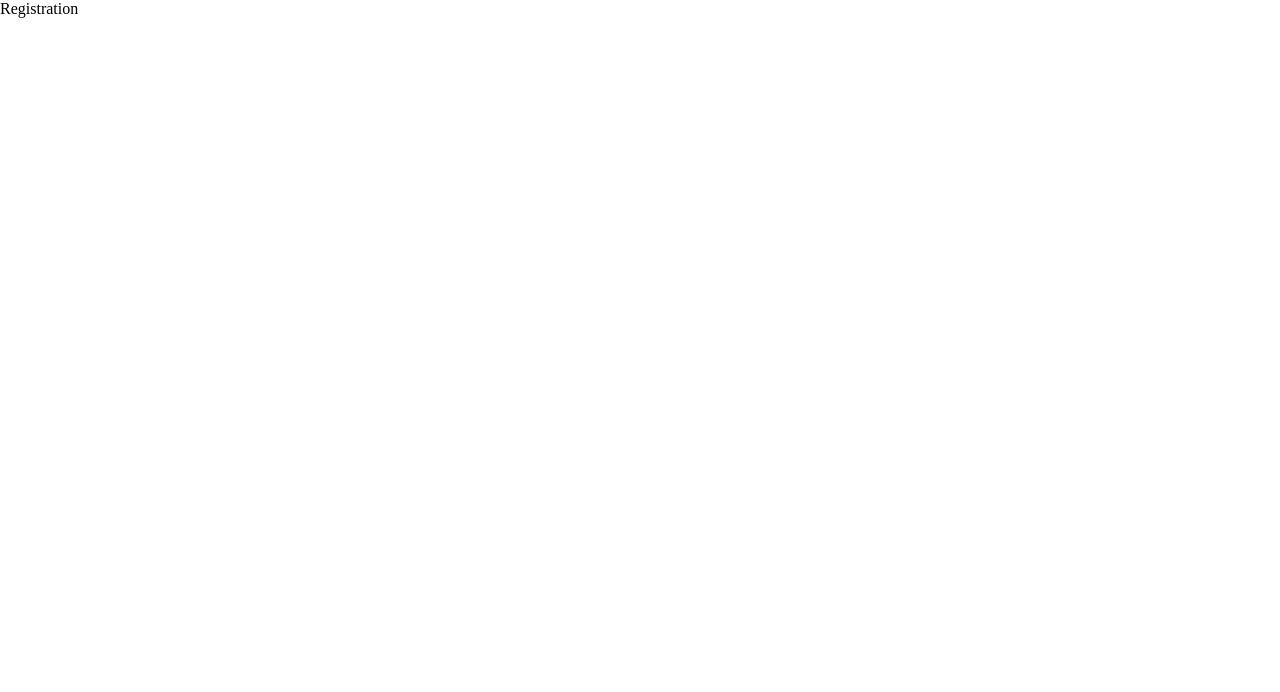
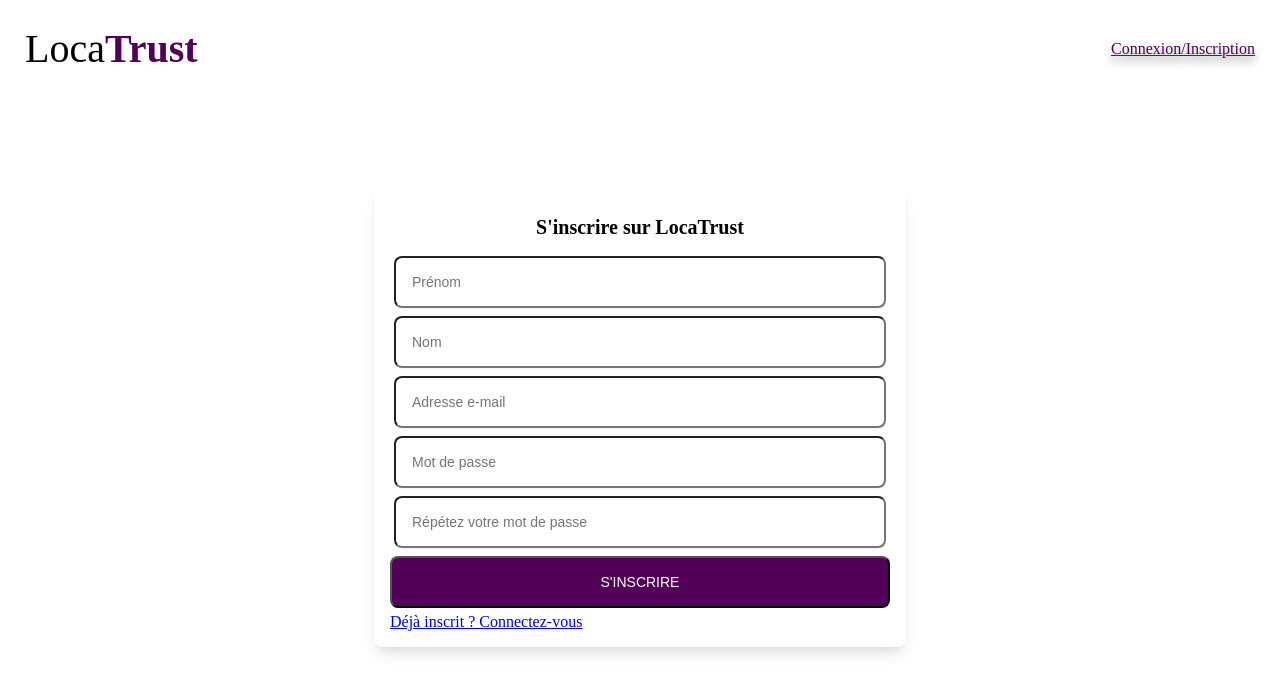
Before and after one commit to ccphung/LocaTrust, a React (Create React App) app in the folder front/: page /registration in a window 1280 px wide. Shown: the top 692 px of the page. Built offline with nearby package versions, Linux system fonts and the light colour scheme; the HTML template or start-up script is replaced by a standard one.

Commit message:
create pages

```diff
--- a/front/src/components/Nav.jsx
+++ b/front/src/components/Nav.jsx
@@ -26,7 +26,7 @@
   color: #520058;
   font-weight: bold;
 `
-const NavMenu = styled.div`
+const NavMenu = styled.a`
   color: #520058;
   cursor: pointer;
   text-shadow: 0px 5px 10px gray;
@@ -43,7 +43,7 @@
       <LogoContainer href="/" visibility={`${homeUrl === "/" ? "hidden" : "visibile"}`}>
           <LogoLoca>Loca</LogoLoca><LogoTrust>Trust</LogoTrust>
       </LogoContainer>
-      <NavMenu>Connexion/Inscription</NavMenu>
+      <NavMenu href='/registration'>Connexion/Inscription</NavMenu>
     </NavContainer>
   )
 }
--- a/front/src/pages/Login.jsx
+++ b/front/src/pages/Login.jsx
@@ -1,8 +1,104 @@
 import React from 'react'
+import styled from 'styled-components'
+import Nav from '../components/Nav'
+
+const LoginContainer = styled.div`
+  display:flex;
+  justify-content:center;
+  align-items:center;
+  height:80vh;
+`
+
+const LoginForm = styled.form`
+  background-color: #fff;
+  display: flex;
+  flex-direction: column;
+  padding: 1rem;
+  width: 500px;
+  max-width: 1024px;
+  border-radius: 0.5rem;
+  box-shadow: 0 10px 15px -3px rgba(0, 0, 0, 0.1), 0 4px 6px -2px rgba(0, 0, 0, 0.05);
+`
+
+const LoginTitle = styled.h1`
+  font-size: 1.25rem;
+  font-weight: 600;
+  text-align: center;
+  color: #000;
+`
+
+const LoginInputContainer = styled.div`
+  display:flex;
+  flex-direction: column;
+`
+
+const LoginInput = styled.input`
+  background-color: #fff;
+  padding: 1rem;
+  margin: 0.25rem;
+  font-size: 0.875rem;
+  line-height: 1rem;
+  border-radius: 0.5rem;
+  box-shadow: 0 1px 2px 0 rgba(0, 0, 0, 0.05);
+`
+
+const LoginButton = styled.button`
+  display: block;
+  padding: 1rem;
+  margin: 0.25rem 0.25rem 0 0;
+  background-color: #520058;
+  color: #ffffff;
+  font-size: 0.875rem;
+  line-height: 1rem;
+  font-weight: 500;
+  width: 100%;
+  border-radius: 0.5rem;
+  text-transform: uppercase;
+  cursor: pointer;
+
+    &:hover{
+    background:#52005899;
+  }
+`;
+
+const LoginLinkWrapper = styled.div`
+  display:flex;
+  justify-content: space-between;
+`;
+
+
+const LoginLink = styled.a`
+  margin-top: 5px;
+  cursor:pointer;
+  text-decoration: underline;
+
+  &:hover{
+    color:#520058;
+  }
+`
+
 
 function Login() {
   return (
-    <div>Login</div>
+    <>
+      <Nav />
+      <LoginContainer>
+          <LoginForm>
+              <LoginTitle>
+                  Bienvenue sur LocaTrust
+              </LoginTitle>
+              <LoginInputContainer>
+                <LoginInput type="email" name="email" id="email" placeholder="Adresse e-mail"/>
+                <LoginInput type="password" name="password" id="password" placeholder="Mot de passe"/>
+              </LoginInputContainer>
+              <LoginButton type="submit" method="POST" >Connexion</LoginButton>
+              <LoginLinkWrapper>
+                <LoginLink>Mot de passe oublié ?</LoginLink>
+                <LoginLink href=''>Créer un compte</LoginLink>
+              </LoginLinkWrapper>
+          </LoginForm>
+      </LoginContainer>
+    </>
   )
 }
 
--- a/front/src/pages/Registration.jsx
+++ b/front/src/pages/Registration.jsx
@@ -1,8 +1,106 @@
 import React from 'react'
+import styled from 'styled-components'
+import Nav from '../components/Nav'
+
+const LoginContainer = styled.div`
+  display:flex;
+  justify-content:center;
+  align-items:center;
+  height:80vh;
+`
+
+const LoginForm = styled.form`
+  background-color: #fff;
+  display: flex;
+  flex-direction: column;
+  padding: 1rem;
+  width: 500px;
+  max-width: 1024px;
+  border-radius: 0.5rem;
+  box-shadow: 0 10px 15px -3px rgba(0, 0, 0, 0.1), 0 4px 6px -2px rgba(0, 0, 0, 0.05);
+`
+
+const LoginTitle = styled.h1`
+  font-size: 1.25rem;
+  font-weight: 600;
+  text-align: center;
+  color: #000;
+`
+
+const LoginInputContainer = styled.div`
+  display:flex;
+  flex-direction: column;
+`
+
+const LoginInput = styled.input`
+  background-color: #fff;
+  padding: 1rem;
+  margin: 0.25rem;
+  font-size: 0.875rem;
+  line-height: 1rem;
+  border-radius: 0.5rem;
+  box-shadow: 0 1px 2px 0 rgba(0, 0, 0, 0.05);
+`
+
+const LoginButton = styled.button`
+  display: block;
+  padding: 1rem;
+  margin: 0.25rem 0.25rem 0 0;
+  background-color: #520058;
+  color: #ffffff;
+  font-size: 0.875rem;
+  line-height: 1rem;
+  font-weight: 500;
+  width: 100%;
+  border-radius: 0.5rem;
+  text-transform: uppercase;
+  cursor: pointer;
+
+    &:hover{
+    background:#52005899;
+  }
+`;
+
+const LoginLinkWrapper = styled.div`
+  display:flex;
+  justify-content: space-between;
+`;
+
+const LoginLink = styled.a`
+  margin-top: 5px;
+  cursor:pointer;
+  text-decoration: underline;
+
+  &:hover{
+    color:#520058;
+  }
+`
+
+
 
 function Registration() {
   return (
-    <div>Registration</div>
+    <>
+      <Nav />
+      <LoginContainer>
+          <LoginForm>
+              <LoginTitle>
+                  S'inscrire sur LocaTrust
+              </LoginTitle>
+              <LoginInputContainer>
+                <LoginInput type="text" name="firstname" id="firstname" placeholder="Prénom"/>
+                <LoginInput type="text" name="lastname" id="lastname" placeholder="Nom"/>
+                <LoginInput type="email" name="email" id="email" placeholder="Adresse e-mail"/>
+                <LoginInput type="password" name="password" id="password" placeholder="Mot de passe"/>
+                <LoginInput type="password" name="password" id="password" placeholder="Répétez votre mot de passe"/>
+              </LoginInputContainer>
+              <LoginButton type="submit" method="POST" >S'inscrire</LoginButton>
+              <LoginLinkWrapper>
+                <LoginLink href="/login">Déjà inscrit ? Connectez-vous</LoginLink>
+              </LoginLinkWrapper>
+          </LoginForm>
+      </LoginContainer>
+    </>
   )
 }
 
```
